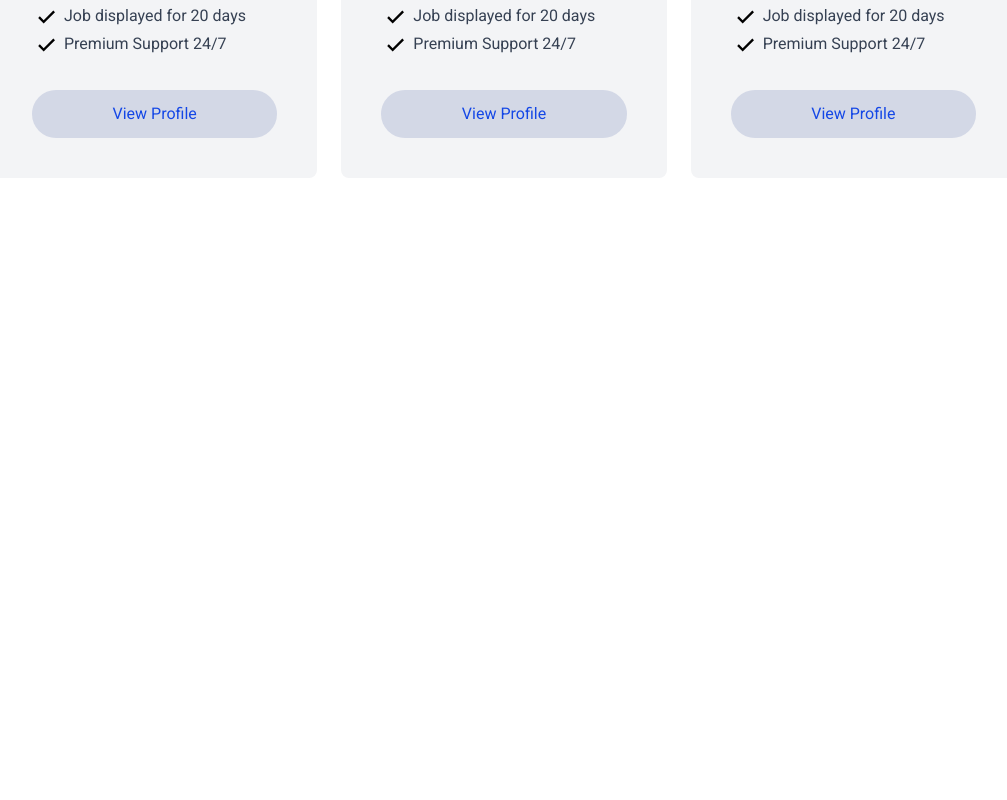
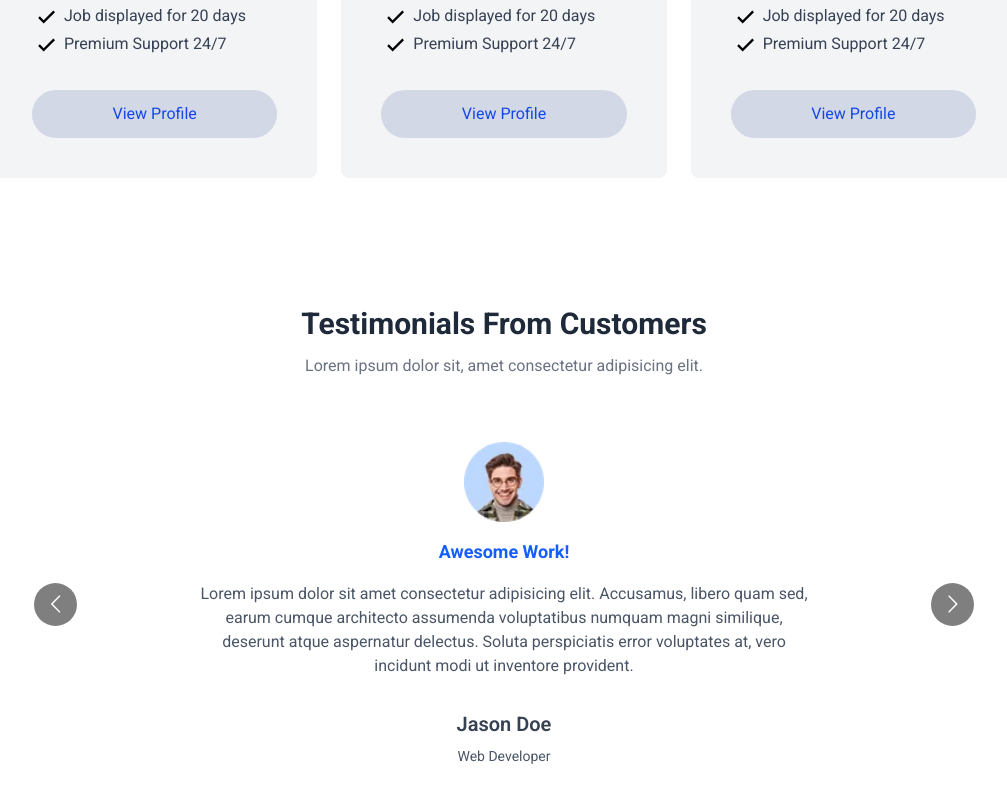
Before and after one commit to titohajili/Job-Landing, a Next.js app: page / in a window 1280 px wide. Shown: the part 3956-4756 px from the top of the page, without its empty margins (136-1143 px from the left). Before the commit the page ends 4198 px from the top, so only its background shows below. Built offline with nearby package versions, Linux system fonts and the light colour scheme.

Commit message:
Review Slider

```diff
--- a/components/Home/Home.tsx
+++ b/components/Home/Home.tsx
@@ -5,6 +5,7 @@ import Job from './Job/Job'
 import TopCompany from './TopCompany/TopCompany'
 import Info from './Info/Info'
 import Price from './Price/Price'
+import Review from './Review/Review'
 
 const Home = () => {
   return (
@@ -15,6 +16,7 @@ const Home = () => {
       <TopCompany/>
       <Info/>
       <Price/>
+      <Review/>
     </div>
   )
 }
--- /dev/null
+++ b/components/Home/Review/Review.tsx
@@ -0,0 +1,50 @@
+'use client'
+import SectionHeading from '@/components/Helper/SectionHeading'
+import React from 'react'
+import "react-multi-carousel/lib/styles.css";
+import Carousel from "react-multi-carousel";
+import ReviewCrd from './ReviewCrd';
+
+const responsive = {
+
+  desktop: {
+    breakpoint: { max: 3000, min: 1324 },
+    items: 1,
+    slidesToSlide:1,
+  },
+  tablet: {
+    breakpoint: { max: 1324, min: 764 },
+    items: 1,
+    slidesToSlide:1
+  },
+  mobile: {
+    breakpoint: { max: 764, min: 0 },
+    items: 1,
+    slidesToSlide:1
+  }
+};
+
+const Review = () => {
+  return (
+    <div className='pt-16 pb-16'>
+      <SectionHeading heading='Testimonials From Customers' subHeading='Lorem ipsum dolor sit, amet consectetur adipisicing elit.' />
+
+      <div className='w-[80%] mx-auto mt-16'>
+         <Carousel
+           showDots={false}
+           responsive={responsive}
+           infinite={true}
+           autoPlay={true}
+           autoPlaySpeed={4000}
+          >
+            <ReviewCrd image="/images/u1.png" title="Great Quality!" username="Jasica Doe" userRole="App Developer"/>
+            <ReviewCrd image="/images/u2.png" title="Awesome Work!" username="Jason Doe" userRole="Web Developer"/>
+            <ReviewCrd image="/images/u3.png" title="Best Work!" username="Jenny Doe" userRole="Game Developer"/>
+          </Carousel>
+      </div>
+
+    </div>
+  )
+}
+
+export default Review
--- /dev/null
+++ b/components/Home/Review/ReviewCrd.tsx
@@ -0,0 +1,25 @@
+import Image from 'next/image';
+import React from 'react'
+
+type Props = {
+    image:string;
+    username:string;
+    userRole:string;
+    title:string;
+}
+
+const ReviewCrd = ({image,username,userRole,title}:Props) => {
+  return (
+    <div className='w-full lg:w-[60%] mx-auto'>
+      <Image src={image} alt="image" width={80} height={80} className='object-cover mx-auto' />
+      <h1 className='mt-4 text-lg font-bold text-blue-600 dark:text-white text-center'>{title}</h1>
+      <p className='mt-4 text-center text-gray-600 dark:text-gray-400 '>Lorem ipsum dolor sit amet consectetur adipisicing elit. Accusamus, libero quam sed, earum cumque architecto assumenda voluptatibus numquam magni similique, deserunt atque aspernatur delectus. Soluta perspiciatis error voluptates at, vero incidunt modi ut inventore provident.</p>
+      <div className='mt-8 text-center'>
+        <h1 className='text-xl font-semibold text-gray-700 dark:text-gray-200'>{username}</h1>
+        <p className='text-gray-600 text-sm mt-2 dark:text-gray-400'>{userRole}</p>
+      </div>
+    </div>
+  )
+}
+
+export default ReviewCrd
```
